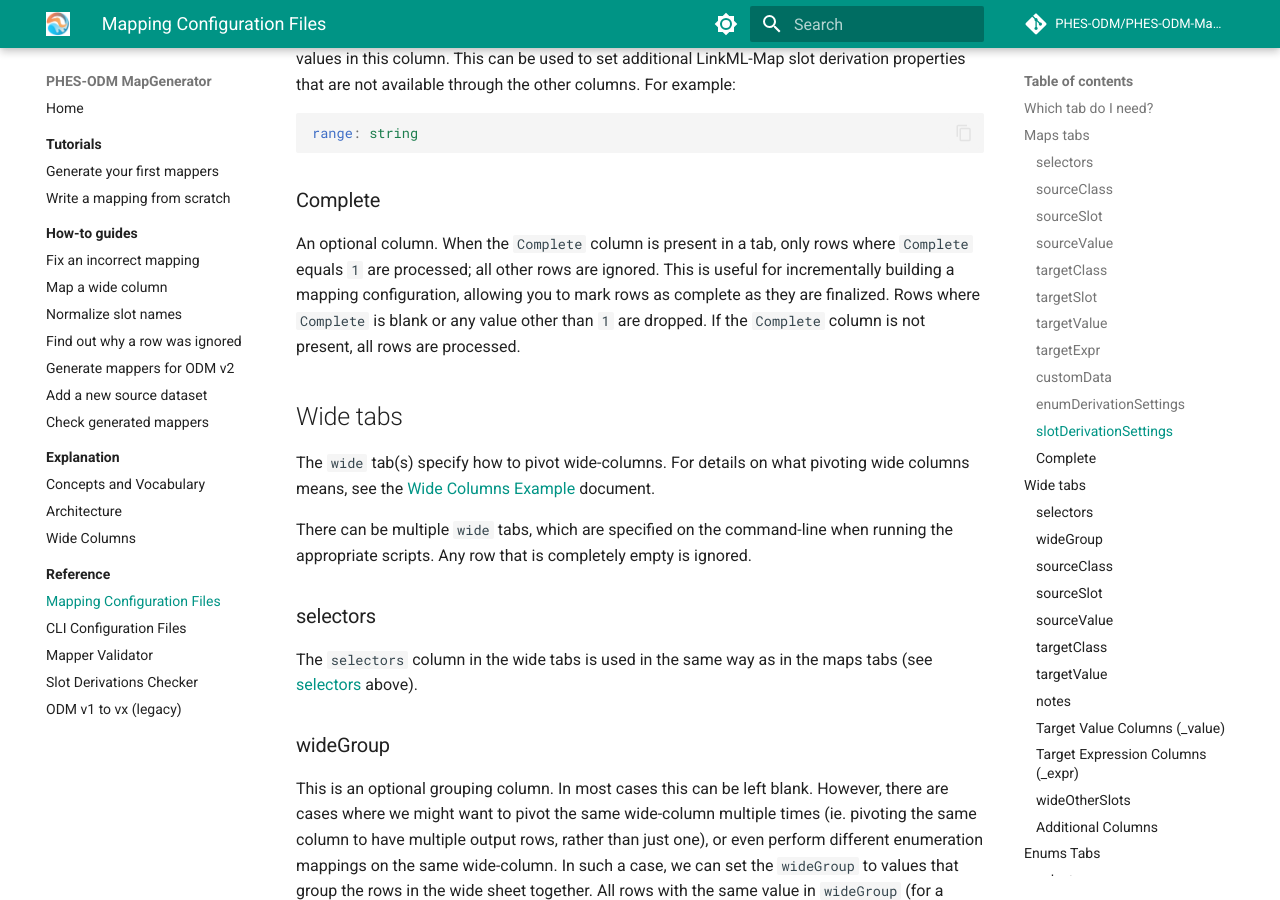
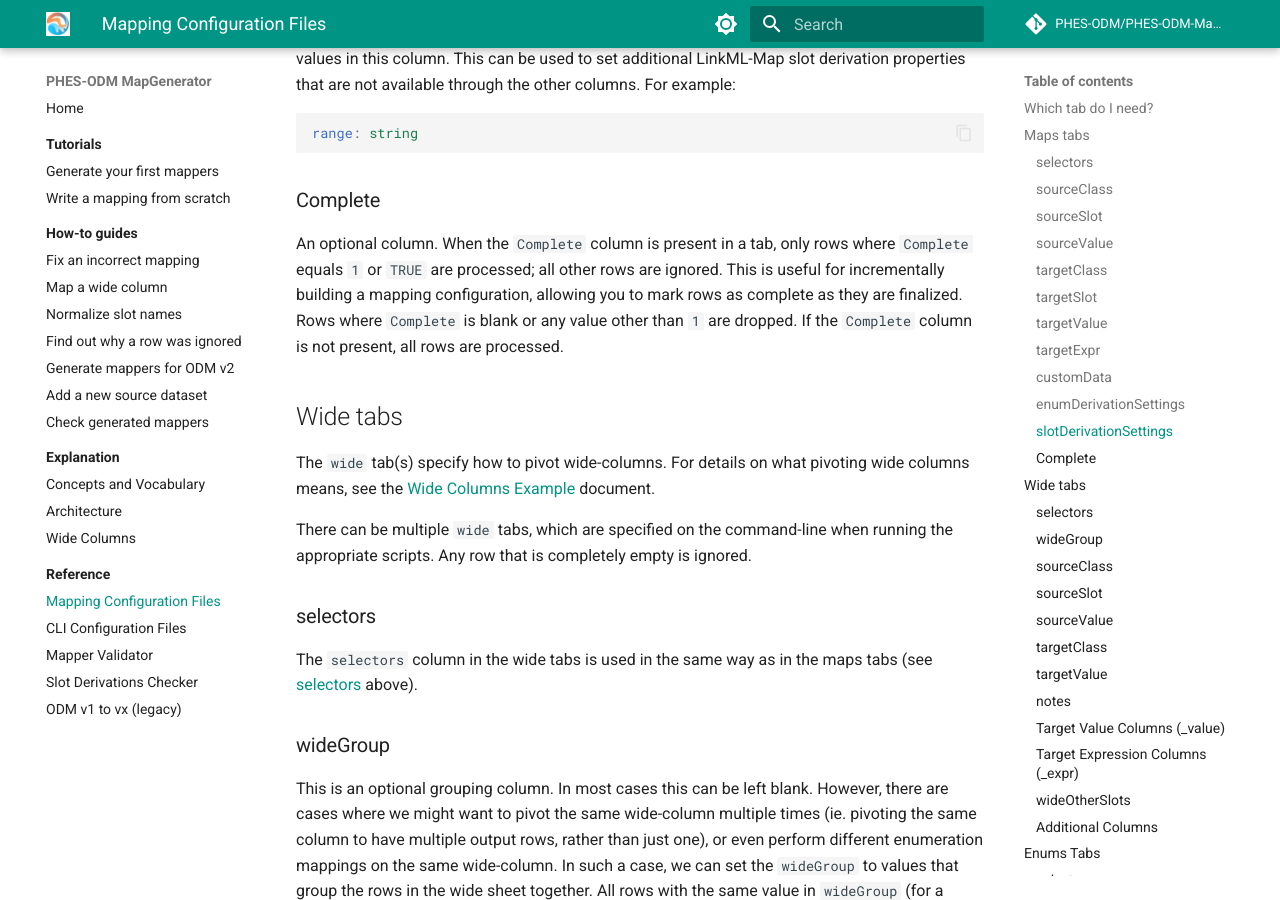
Before and after one commit to PHES-ODM/PHES-ODM-MapGenerator, an MkDocs documentation site: the page built from docs/reference/mapping-config-files.md, in a window 1280 px wide and 900 px high, scrolled down 5404 px. Built offline with MkDocs 1.6.1 and Material for MkDocs 9.7.7, drawn with Linux system fonts in a browser that asks for light colours; comment, search, counter and statistics services are not loaded.

Commit message:
"Complete" column in mapping config files can be `TRUE` (not just `1`) to include the row

```diff
--- a/docs/reference/mapping-config-files.md
+++ b/docs/reference/mapping-config-files.md
@@ -234,11 +234,11 @@ range: string
 ### Complete
 
 An optional column. When the `Complete` column is present in a tab, only rows
-where `Complete` equals `1` are processed; all other rows are ignored. This is
-useful for incrementally building a mapping configuration, allowing you to mark
-rows as complete as they are finalized. Rows where `Complete` is blank or any
-value other than `1` are dropped. If the `Complete` column is not present, all
-rows are processed.
+where `Complete` equals `1` or `TRUE` are processed; all other rows are
+ignored. This is useful for incrementally building a mapping configuration,
+allowing you to mark rows as complete as they are finalized. Rows where
+`Complete` is blank or any value other than `1` are dropped. If the `Complete`
+column is not present, all rows are processed.
 
 ## Wide tabs
 
```
Also changed, not shown: docs/how-to/find-out-why-a-row-was-ignored.md (+2 -2 lines).
